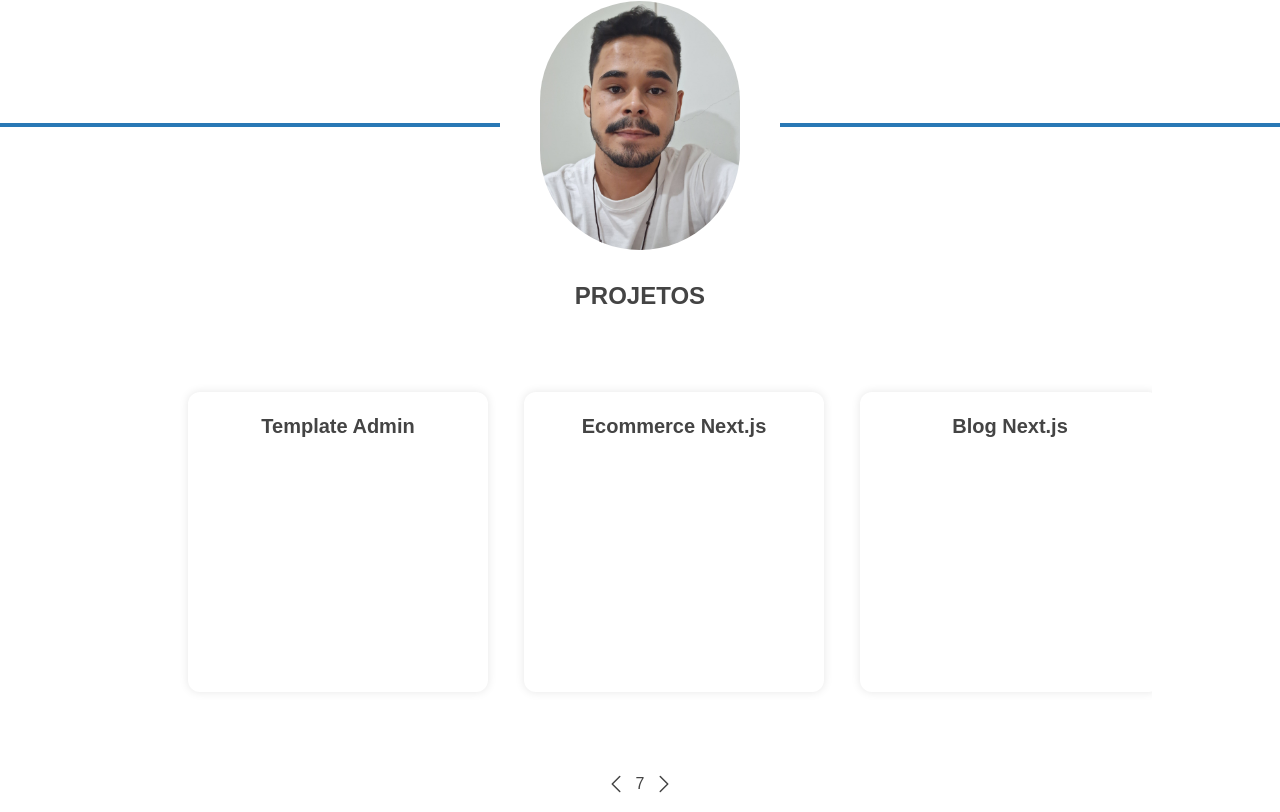
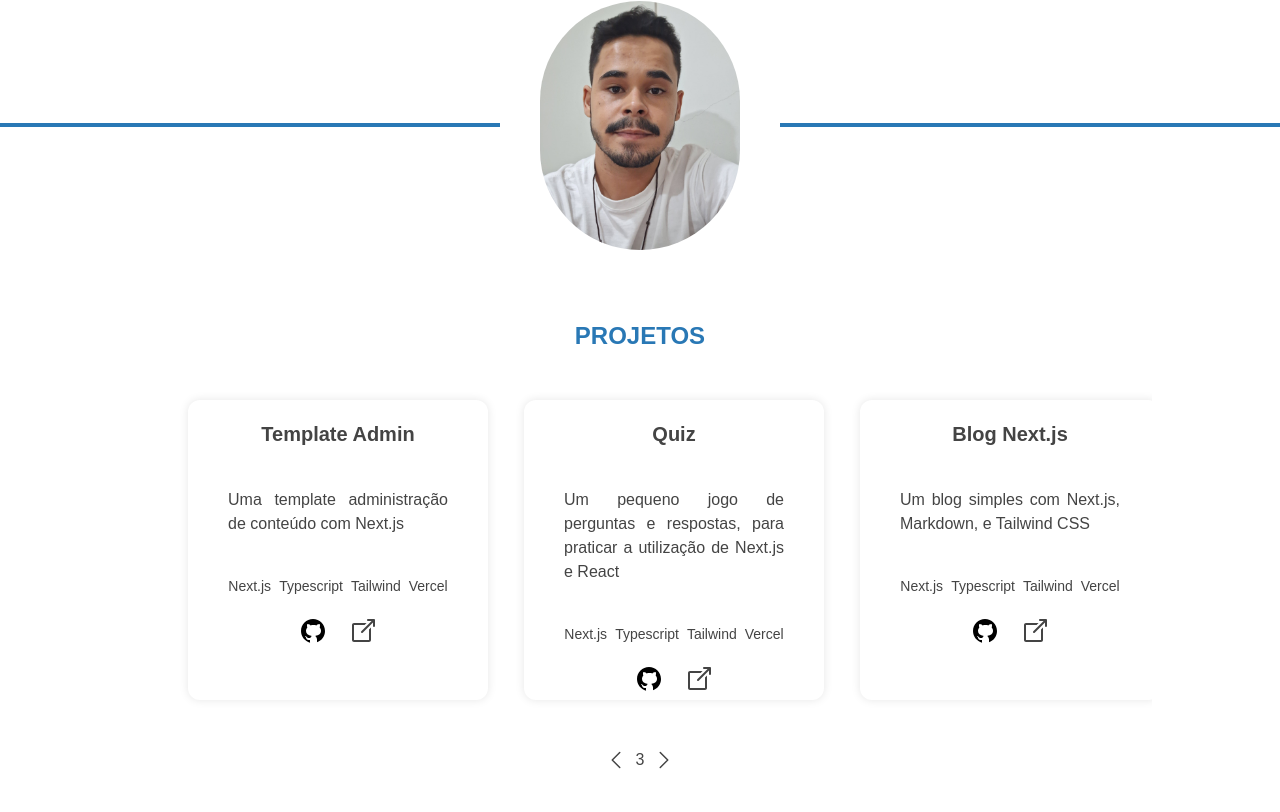
Before and after one commit to 1mateusbarbozamartins/portfolio, a Next.js app: page / in a window 1280 px wide. Shown: the part 335-1147 px from the top of the page. Built offline with nearby package versions, Linux system fonts and the light colour scheme.

Commit message:
Adicionando informações nos cartoes de projetoos

```diff
--- a/src/components/Body/Projetos/Card.tsx
+++ b/src/components/Body/Projetos/Card.tsx
@@ -1,24 +1,79 @@
+import { IconGitHub, IconLink } from "@/components/icons";
+import Link from "next/link";
+
 interface CardProps {
     title: string;
+    description: string;
+    listTechStack: string[];
+    linkGitHub: string;
+    linkVercel: string;
 }
 
 export default function Card(props: CardProps) {
+
+    function renderTechStack() {
+        return props.listTechStack.map((techStack, index) => (
+            <li key={index}>
+                {techStack}
+            </li>
+        ))
+    }
+
     return (
         <div
             className={`
                 flex flex-col items-center
                 w-[300px] h-[300px] shadow-all-sides
-                rounded-xl
+                rounded-xl hover:scale-110
             `}
         >
-            <h1
-                className={`
-                    text-xl font-semibold
-                    mt-5
-                `}
-            >
+            <h1 className={` text-xl font-semibold mt-5 `}>
                 {props.title}
             </h1>
+
+            <p className={` text-justify text-md pr-10 pt-10 pl-10 `}>
+                {props.description}
+            </p>
+
+            <ul className="flex gap-2 mt-10 text-sm">
+                {renderTechStack()}
+            </ul>
+
+            <ul className="flex mt-5 gap-5">
+                <li className="relative group cursor-pointer">
+                    <Link href={`${props.linkGitHub}`}>
+                        <a
+                            className="text-black group-hover:text-[#2978B5] transition-colors duration-300"
+                        >
+                            <IconGitHub className="fill-current" />
+                        </a>
+                        <span
+                            className={`
+                                absolute left-0 bottom-[-8px] w-0 h-[4px]
+                                bg-[#2978B5]
+                                transition-all duration-300 group-hover:w-full
+                            `}
+                        ></span>
+                    </Link>
+                </li>
+
+                <li className="relative group cursor-pointer">
+                    <Link href={`${props.linkVercel}`}>
+                        <a
+                            className=" group-hover:text-[#2978B5] transition-colors duration-300"
+                        >
+                            <IconLink className="fill-current" />
+                        </a>
+                        <span
+                            className={`
+                                absolute left-0 bottom-[-8px] w-0 h-[4px]
+                                bg-[#2978B5]
+                                transition-all duration-300 group-hover:w-full
+                            `}
+                        ></span>
+                    </Link>
+                </li>
+            </ul>
         </div>
     )
 }
--- a/src/components/Body/Projetos/ListCards.tsx
+++ b/src/components/Body/Projetos/ListCards.tsx
@@ -11,30 +11,23 @@ export default function ListCards() {
             {
                 title: "Template Admin",
                 description: "Uma template administração de conteúdo com Next.js",
+                listTechStack: ["Next.js", "Typescript", "Tailwind", "Vercel"],
+                linkGitHub: "https://github.com/1mateusbarbozamartins/quiz-next",
+                linkVercel: "https://quiz-next-blond.vercel.app/",
             },
             {
-                title: "Ecommerce Next.js",
-                description: "Um ecommerce com Next.js, Tailwind CSS, e GraphQL",
+                title: "Quiz",
+                description: "Um pequeno jogo de perguntas e respostas, para praticar a utilização de Next.js e React",
+                listTechStack: ["Next.js", "Typescript", "Tailwind", "Vercel"],
+                linkGitHub: "https://github.com/1mateusbarbozamartins/quiz-next",
+                linkVercel: "https://quiz-next-blond.vercel.app/",
             },
             {
                 title: "Blog Next.js",
                 description: "Um blog simples com Next.js, Markdown, e Tailwind CSS",
-            },
-            {
-                title: "Sistema de Login",
-                description: "Um sistema de login com Next.js, Tailwind CSS, e Firebase",
-            },
-            {
-                title: "Gerenciador de Projetos",
-                description: "Um gerenciador de projetos com Next.js, TypeScript, e Tailwind CSS",
-            },
-            {
-                title: "Gerenciador de Tarefas",
-                description: "Um gerenciador de tarefas com Next.js, TypeScript, e Tailwind CSS",
-            },
-            {
-                title: "Gerenciador de Notas",
-                description: "Um gerenciador de notas com Next.js, TypeScript, e Tailwind CSS",
+                listTechStack: ["Next.js", "Typescript", "Tailwind", "Vercel"],
+                linkGitHub: "https://github.com/1mateusbarbozamartins/quiz-next",
+                linkVercel: "https://quiz-next-blond.vercel.app/",
             },
         ];
 
@@ -44,15 +37,21 @@ export default function ListCards() {
     function renderProjects() {
         return projects.map((project, index) => (
             <li key={index} className="flex-shrink-0">
-                <Card title={project.title} />
+                <Card
+                    title={project.title}
+                    description={project.description}
+                    listTechStack={project.listTechStack}
+                    linkGitHub={project.linkGitHub}
+                    linkVercel={project.linkVercel}
+                />
             </li>
         ));
     }
 
     return (
-        <div className="flex flex-col items-center gap-10 w-full">
+        <div className="flex flex-col items-center gap-2 w-full mb-10">
             <div className="overflow-x-auto w-[80%] p-10 scroll-hidden">
-                <ul className="flex gap-5 px-5 space-x-4">
+                <ul className="flex gap-5 px-5 space-x-4 flex-shrink-0">
                     {renderProjects()}
                 </ul>
             </div>
--- a/src/components/Body/Projetos/index.tsx
+++ b/src/components/Body/Projetos/index.tsx
@@ -3,11 +3,11 @@ import ListCards from "./ListCards";
 export default function Projects() {
     return (
         <div className={`
-            flex flex-col items-center gap-10
+            flex flex-col items-center gap-2 mt-10
         `}>
             <div>
                 <h1 className={`
-                    text-2xl font-bold uppercase mt-[30px]
+                    text-2xl text-[#2978B5] font-bold uppercase mt-[30px]
                 `}>
                     Projetos
                 </h1>
--- a/src/model/Project.model.ts
+++ b/src/model/Project.model.ts
@@ -1,4 +1,7 @@
 export default interface ProjectProps {
     title: string;
     description: string;
+    listTechStack: string[];
+    linkVercel: string;
+    linkGitHub: string;
 }
```
